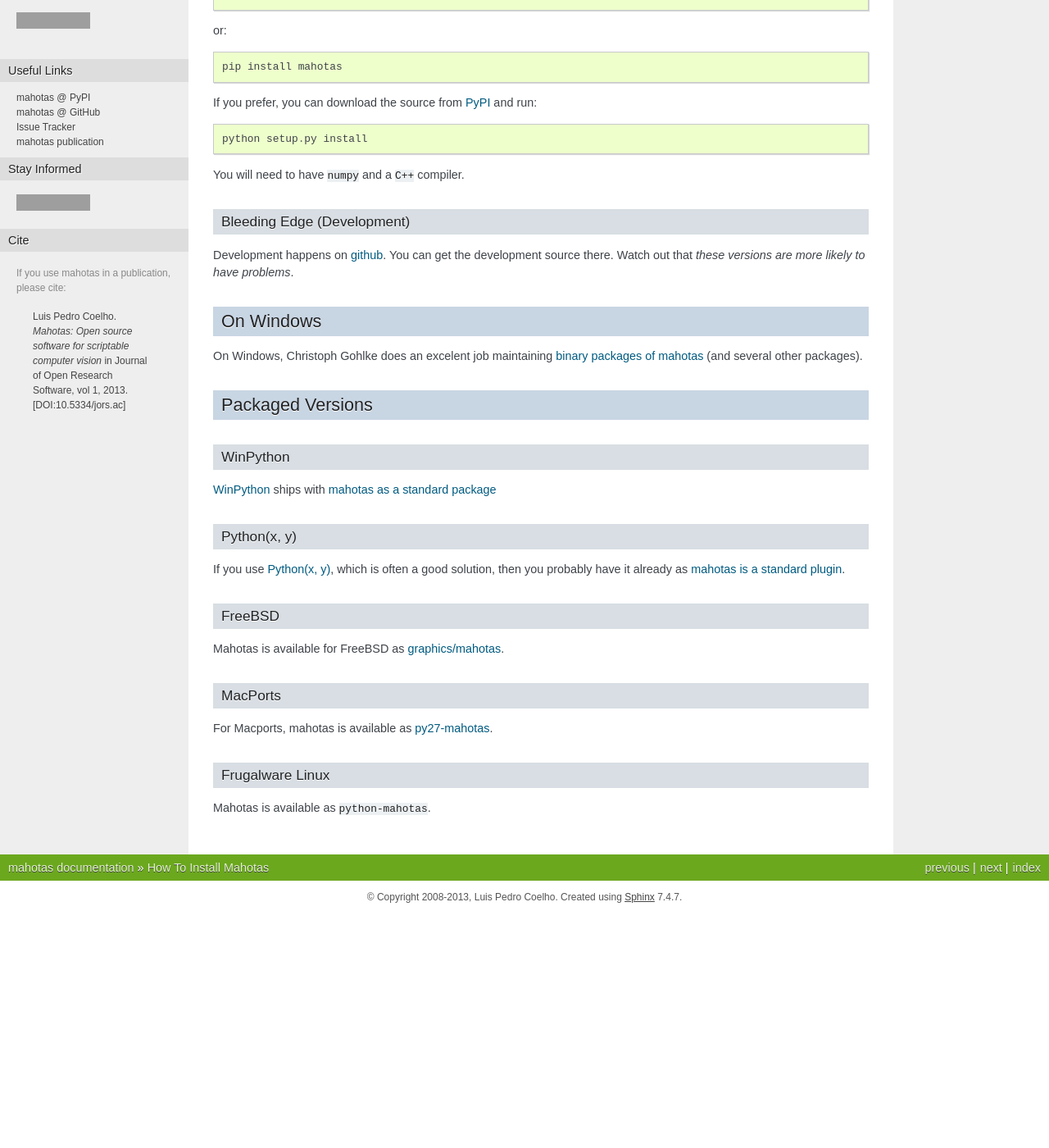
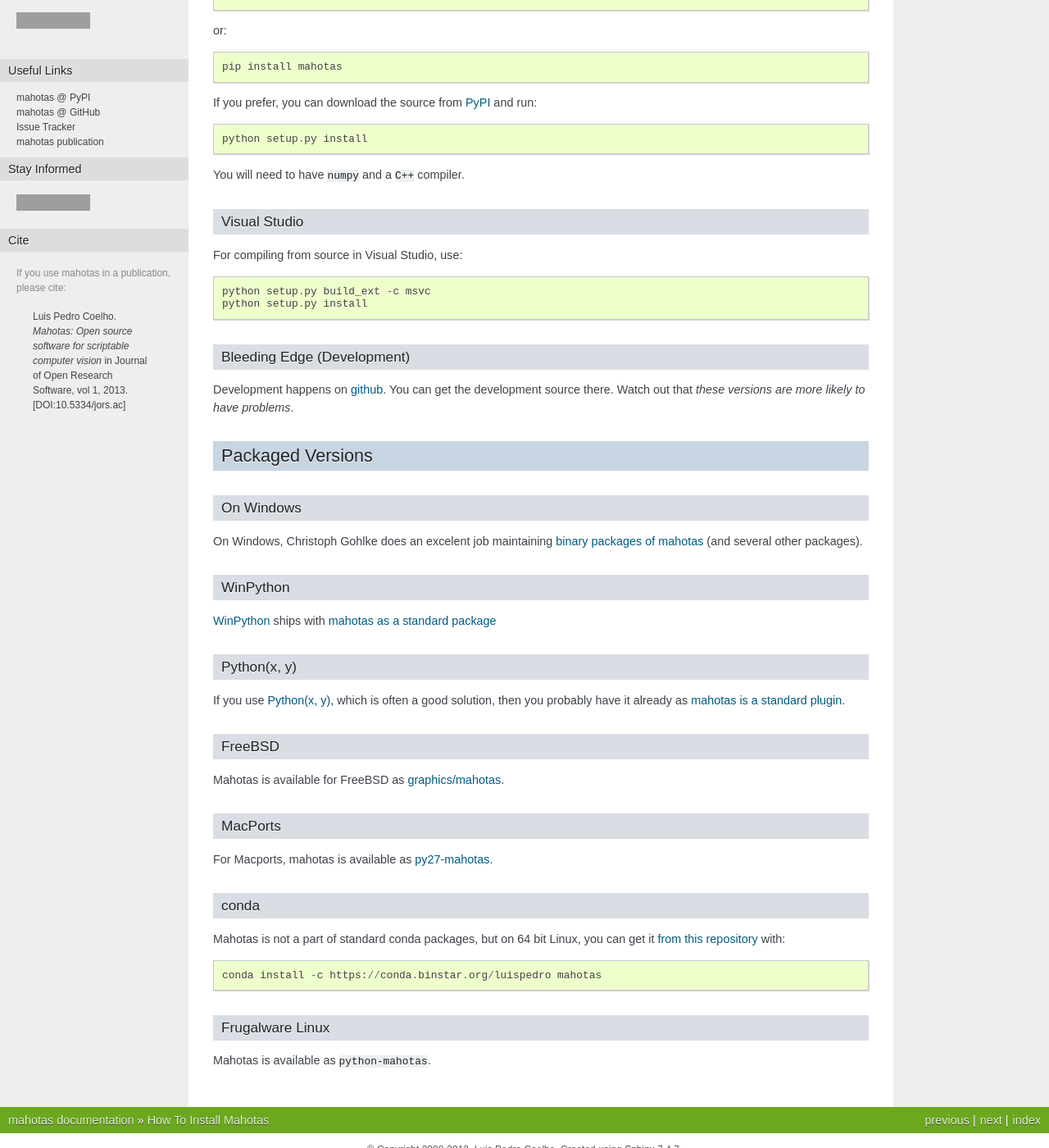
Before and after one commit to luispedro/mahotas, a Sphinx documentation site: the page built from docs/source/install.rst, in a window 1280 px wide and 1400 px high, scrolled down 236 px. Shown: the whole window at 82% size. Built offline with Sphinx 7.4.7, drawn with Linux system fonts in a browser that asks for light colours; formulas are drawn with MathJax 3; the version number could not be read and is left out; before the commit the page ends 1350 px from its top, so only the background shows below that; grey boxes are pictures that could not be loaded.

Commit message:
DOC Add link to binstar/conda version

```diff
--- a/docs/source/install.rst
+++ b/docs/source/install.rst
@@ -20,6 +20,14 @@ If you prefer, you can download the source from `PyPI
 
 You will need to have ``numpy`` and a ``C++`` compiler.
 
+Visual Studio
+~~~~~~~~~~~~~
+
+For compiling from source in Visual Studio, use::
+
+    python setup.py build_ext -c msvc
+    python setup.py install
+
 
 Bleeding Edge (Development)
 ~~~~~~~~~~~~~~~~~~~~~~~~~~~
@@ -28,15 +36,16 @@ Development happens on `github <https://github.com/luispedro/mahotas>`__. You
 can get the development source there. Watch out that *these versions are more
 likely to have problems*.
 
+Packaged Versions
+-----------------
+
 On Windows
-----------
+~~~~~~~~~~
 
 On Windows, Christoph Gohlke does an excelent job maintaining `binary packages
 of mahotas <http://www.lfd.uci.edu/~gohlke/pythonlibs/>`__ (and several other
 packages).
 
-Packaged Versions
------------------
 
 WinPython
 ~~~~~~~~~
@@ -63,6 +72,15 @@ MacPorts
 For Macports, mahotas is available as `py27-mahotas
 <https://trac.macports.org/browser/trunk/dports/python/py-mahotas/Portfile>`__.
 
+conda
+~~~~~
+
+Mahotas is not a part of standard conda packages, but on 64 bit Linux, you can
+get it `from this repository <https://binstar.org/luispedro/mahotas>`__ with::
+
+    conda install -c https://conda.binstar.org/luispedro mahotas
+
+
 Frugalware Linux
 ~~~~~~~~~~~~~~~~
 
```
Also changed, not shown: README.rst (+3 -23 lines), 1 other file.
